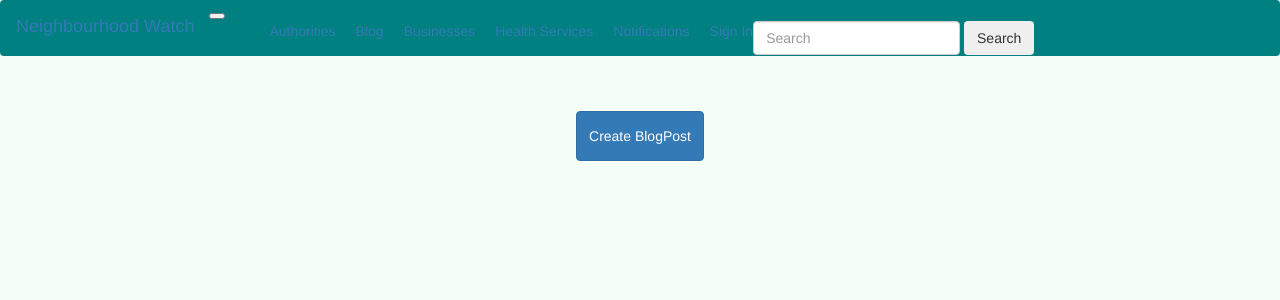
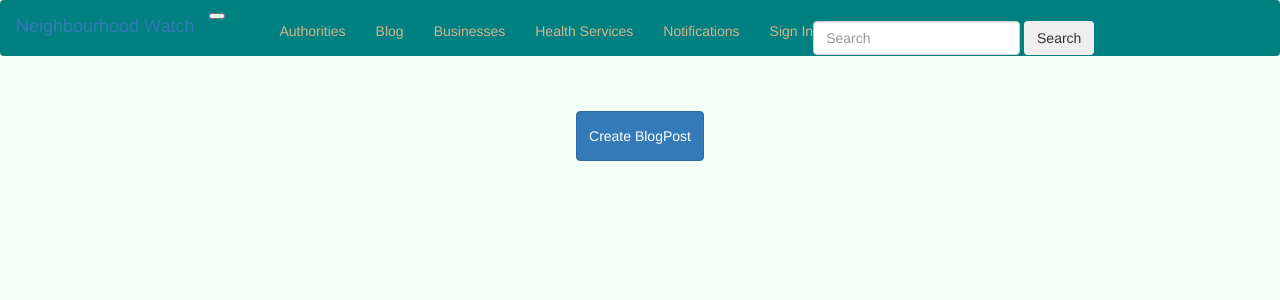
Before and after one commit to ReginaWangui/hood-app, a Django app: template hood/templates/pages/blog.html in a window 1280 px wide. Shown: the top 300 px of the page. Run offline with Django 3.2, Linux system fonts and the light colour scheme; the template is opened without the code that fills it, so the values that code supplies are empty; parts of the project's set-up code (start-up, migrations or seed data) failed here and were passed over; some libraries are stand-ins or nearby versions.

Commit message:
deployment

```diff
--- a/hood/templates/pages/navbar.html
+++ b/hood/templates/pages/navbar.html
@@ -61,14 +61,17 @@
     list-style-type: none;
     text-align: justify;
     text-decoration: none;
-    color: tan;
-    margin-left: 20px !important;
-
-
-
+    margin-left: 30px !important;
 
   }
   .navbar{
     background-color: teal;
   }
+  .navbar li a{
+    color: tan ;
+    list-style-type: none;
+    text-align: justify;
+    text-decoration: none;
+
+  }
 </style>
```
